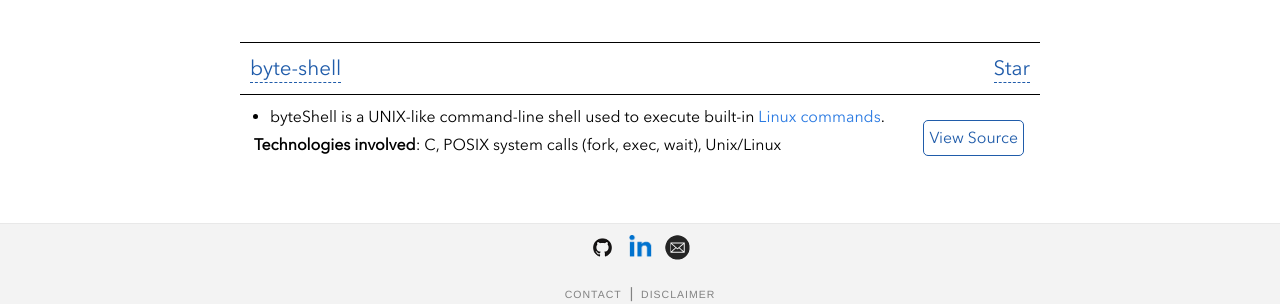
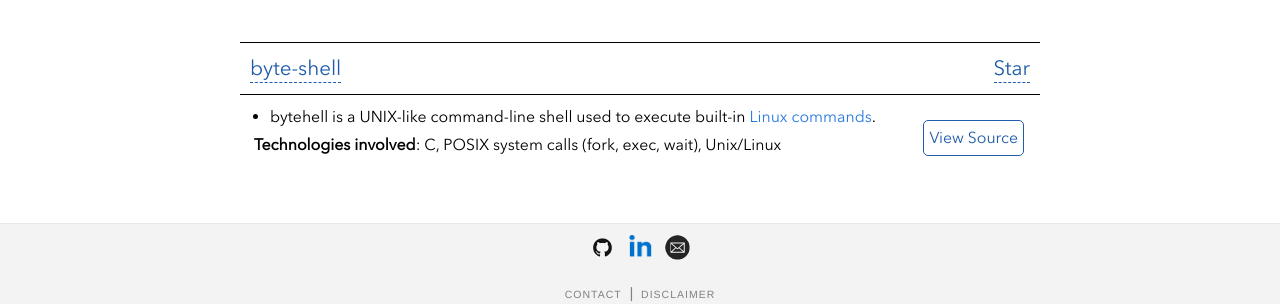
Before and after one commit to kpraveenkumar19/kpraveenkumar19.github.io, a Jekyll site: the page built from projects.html, in a window 1280 px wide. Shown: the part 1536-1840 px from the top of the page. Built offline with Jekyll 4.4.1, drawn with Linux system fonts in a browser that asks for light colours; nearby versions of some CDN libraries.

Commit message:
Update profile

```diff
--- a/_data/projects.yml
+++ b/_data/projects.yml
@@ -77,5 +77,5 @@
   url: "https://kpraveenkumar19.github.io/byte-shell/"
   source_url: "https://github.com/kpraveenkumar19/byte-shell"
   description:
-    - byteShell is a UNIX-like command-line shell used to execute built-in <a href="https://linuxcommand.org/lc3_man_page_index.php">Linux commands</a>.
+    - bytehell is a UNIX-like command-line shell used to execute built-in <a href="https://linuxcommand.org/lc3_man_page_index.php">Linux commands</a>.
   tech: "C, POSIX system calls (fork, exec, wait), Unix/Linux"
```
